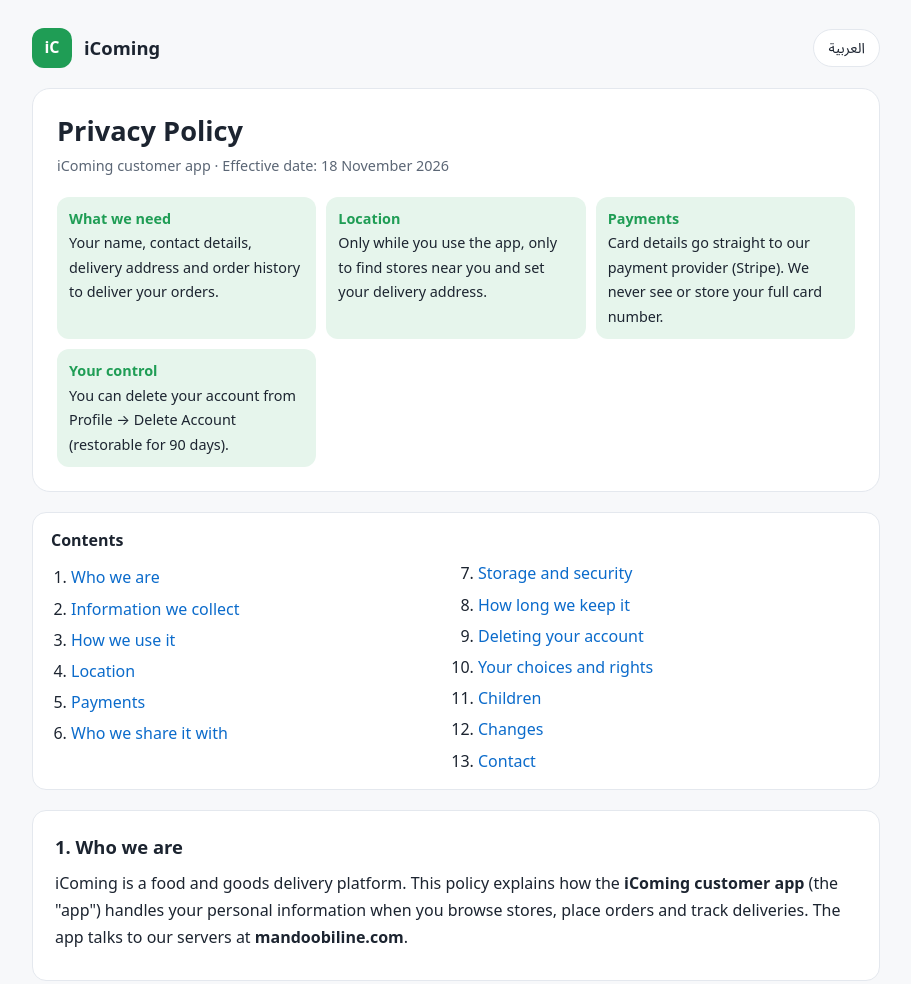
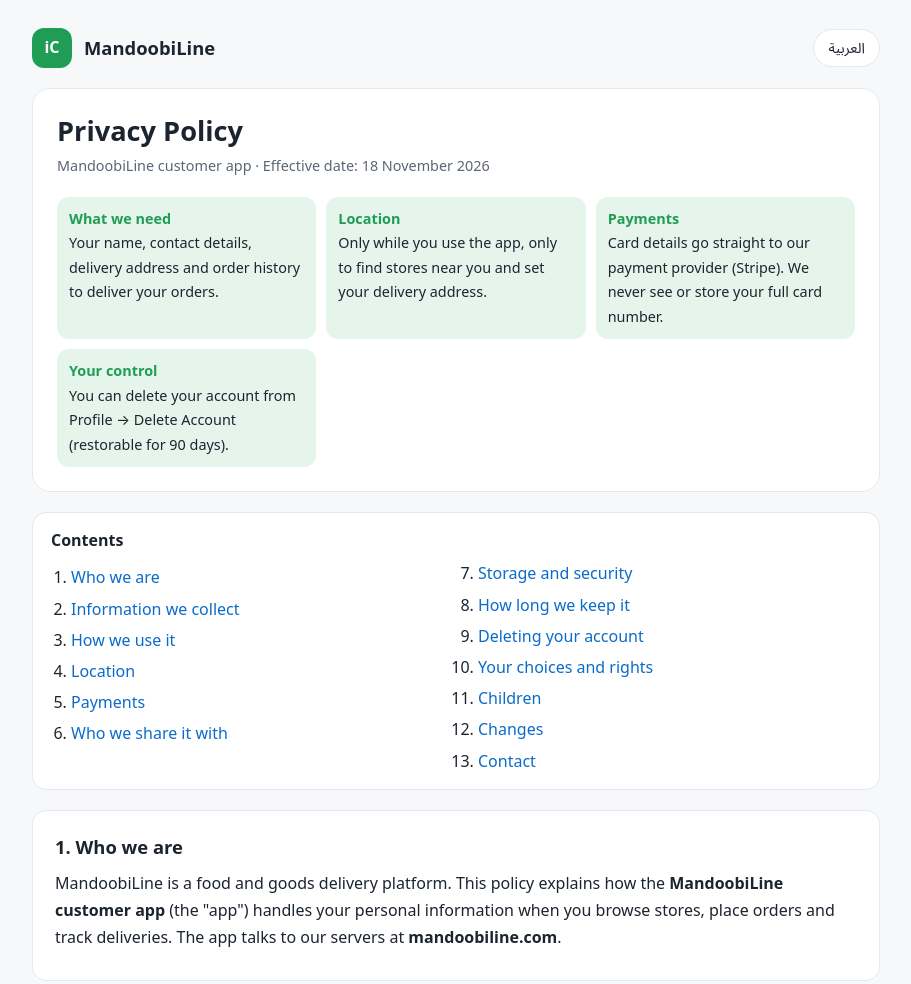
Before and after one commit to mhaws2030-code/iComing-Privacy-Policy, a plain HTML site: page index.html in a window 1280 px wide. Shown: the top 984 px of the page, without its empty margins (184-1095 px from the left). Drawn offline with Linux system fonts and the light colour scheme.

Commit message:
Update privacy policy references to MandoobiLine

```diff
--- a/index.html
+++ b/index.html
@@ -3,8 +3,8 @@
 <head>
 <meta charset="utf-8">
 <meta name="viewport" content="width=device-width, initial-scale=1">
-<title>Privacy Policy · iComing</title>
-<meta name="description" content="How the iComing customer app collects, uses and protects your information.">
+<title>Privacy Policy · MandoobiLine</title>
+<meta name="description" content="How the MandoobiLine customer app collects, uses and protects your information.">
 <style>
   :root{
     --bg:#f7f8fa; --card:#fff; --text:#1c2430; --muted:#5b6675; --line:#e4e8ee;
@@ -56,7 +56,7 @@
 
 <header>
   <div class="logo" aria-hidden="true">iC</div>
-  <h1>iComing</h1>
+  <h1>MandoobiLine</h1>
   <button class="lang" id="langBtn" type="button" aria-label="Switch language">العربية</button>
 </header>
 
@@ -64,7 +64,7 @@
 <div data-l="en">
   <div class="hero">
     <h2>Privacy Policy</h2>
-    <p class="meta">iComing customer app · Effective date: <span class="eff">18 November 2026</span></p>
+    <p class="meta">MandoobiLine customer app · Effective date: <span class="eff">18 November 2026</span></p>
     <div class="summary">
       <div class="pill"><b>What we need</b>Your name, contact details, delivery address and order history to deliver your orders.</div>
       <div class="pill"><b>Location</b>Only while you use the app, only to find stores near you and set your delivery address.</div>
@@ -86,7 +86,7 @@
   </nav>
 
   <section id="e1"><h3>1. Who we are</h3>
-    <p>iComing is a food and goods delivery platform. This policy explains how the <b>iComing customer app</b> (the "app") handles your personal information when you browse stores, place orders and track deliveries. The app talks to our servers at <b>mandoobiline.com</b>.</p>
+    <p>MandoobiLine is a food and goods delivery platform. This policy explains how the <b>MandoobiLine customer app</b> (the "app") handles your personal information when you browse stores, place orders and track deliveries. The app talks to our servers at <b>mandoobiline.com</b>.</p>
   </section>
 
   <section id="e2"><h3>2. Information we collect</h3>
@@ -146,7 +146,7 @@
   <section id="e9"><h3>9. Deleting your account</h3>
     <p>You can delete your account yourself, inside the app, at any time:</p>
     <ol class="steps">
-      <li>Sign in to the iComing app.</li>
+      <li>Sign in to the MandoobiLine app.</li>
       <li>Open the <b>Profile</b> tab in the bottom bar.</li>
       <li>Tap <b>Delete Account</b>.</li>
       <li>Read the warning and tap <b>Delete</b> to confirm (tap <b>Cancel</b> to stop).</li>
@@ -183,7 +183,7 @@
 <div data-l="ar">
   <div class="hero">
     <h2>سياسة الخصوصية</h2>
-    <p class="meta">تطبيق iComing للعملاء · تاريخ السريان: <span class="eff">18 نوفمبر 2026</span></p>
+    <p class="meta">تطبيق MandoobiLine للعملاء · تاريخ السريان: <span class="eff">18 نوفمبر 2026</span></p>
     <div class="summary">
       <div class="pill"><b>ما نحتاجه</b>اسمك ووسائل التواصل وعنوان التوصيل وسجل طلباتك لتوصيل طلباتك.</div>
       <div class="pill"><b>الموقع</b>أثناء استخدامك للتطبيق فقط، لعرض المتاجر القريبة وتحديد عنوان التوصيل.</div>
@@ -205,7 +205,7 @@
   </nav>
 
   <section id="a1"><h3>1. من نحن</h3>
-    <p>iComing منصة لتوصيل الطعام والبضائع. توضح هذه السياسة كيف يتعامل <b>تطبيق iComing للعملاء</b> («التطبيق») مع معلوماتك الشخصية عند تصفح المتاجر وإنشاء الطلبات وتتبع التوصيل. يتصل التطبيق بخوادمنا على <b>mandoobiline.com</b>.</p>
+    <p>MandoobiLine منصة لتوصيل الطعام والبضائع. توضح هذه السياسة كيف يتعامل <b>تطبيق MandoobiLine للعملاء</b> («التطبيق») مع معلوماتك الشخصية عند تصفح المتاجر وإنشاء الطلبات وتتبع التوصيل. يتصل التطبيق بخوادمنا على <b>mandoobiline.com</b>.</p>
   </section>
 
   <section id="a2"><h3>2. المعلومات التي نجمعها</h3>
@@ -265,7 +265,7 @@
   <section id="a9"><h3>9. حذف حسابك</h3>
     <p>يمكنك حذف حسابك بنفسك من داخل التطبيق في أي وقت:</p>
     <ol class="steps">
-      <li>سجّل الدخول إلى تطبيق iComing.</li>
+      <li>سجّل الدخول إلى تطبيق MandoobiLine.</li>
       <li>افتح تبويب <b>حسابي</b> في الشريط السفلي.</li>
       <li>اضغط على <b>حذف الحساب</b>.</li>
       <li>اقرأ التنبيه ثم اضغط <b>حذف</b> للتأكيد (أو <b>إلغاء</b> للتراجع).</li>
@@ -299,20 +299,20 @@
 </div>
 
 <footer>
-  <span data-l="en">© iComing. This page describes the iComing customer app.</span>
-  <span data-l="ar">© iComing. تصف هذه الصفحة تطبيق iComing للعملاء.</span>
+  <span data-l="en">© MandoobiLine. This page describes the MandoobiLine customer app.</span>
+  <span data-l="ar">© MandoobiLine. تصف هذه الصفحة تطبيق MandoobiLine للعملاء.</span>
 </footer>
 </div>
 
 <script>
   // Set a public contact address here once there is one; it is added to the Contact section.
-  var CONTACT_EMAIL = "";
+  var CONTACT_EMAIL = "mh.data2020@gmail.com";
 
   var html = document.documentElement, btn = document.getElementById("langBtn");
   function setLang(l){
     html.lang = l; html.dir = l === "ar" ? "rtl" : "ltr";
     btn.textContent = l === "ar" ? "English" : "العربية";
-    document.title = l === "ar" ? "سياسة الخصوصية · iComing" : "Privacy Policy · iComing";
+    document.title = l === "ar" ? "سياسة الخصوصية · MandoobiLine" : "Privacy Policy · MandoobiLine";
     try { localStorage.setItem("privacy-lang", l); } catch (e) {}
   }
   var saved = null; try { saved = localStorage.getItem("privacy-lang"); } catch (e) {}
```
